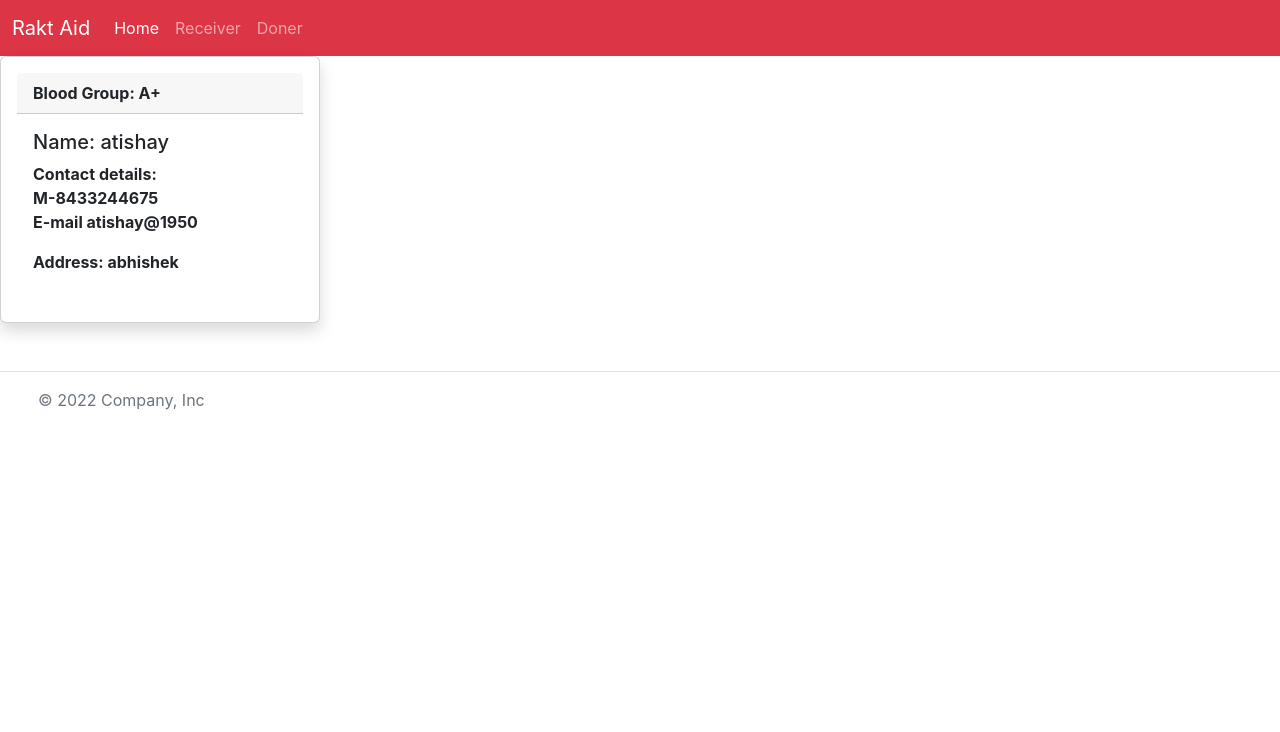
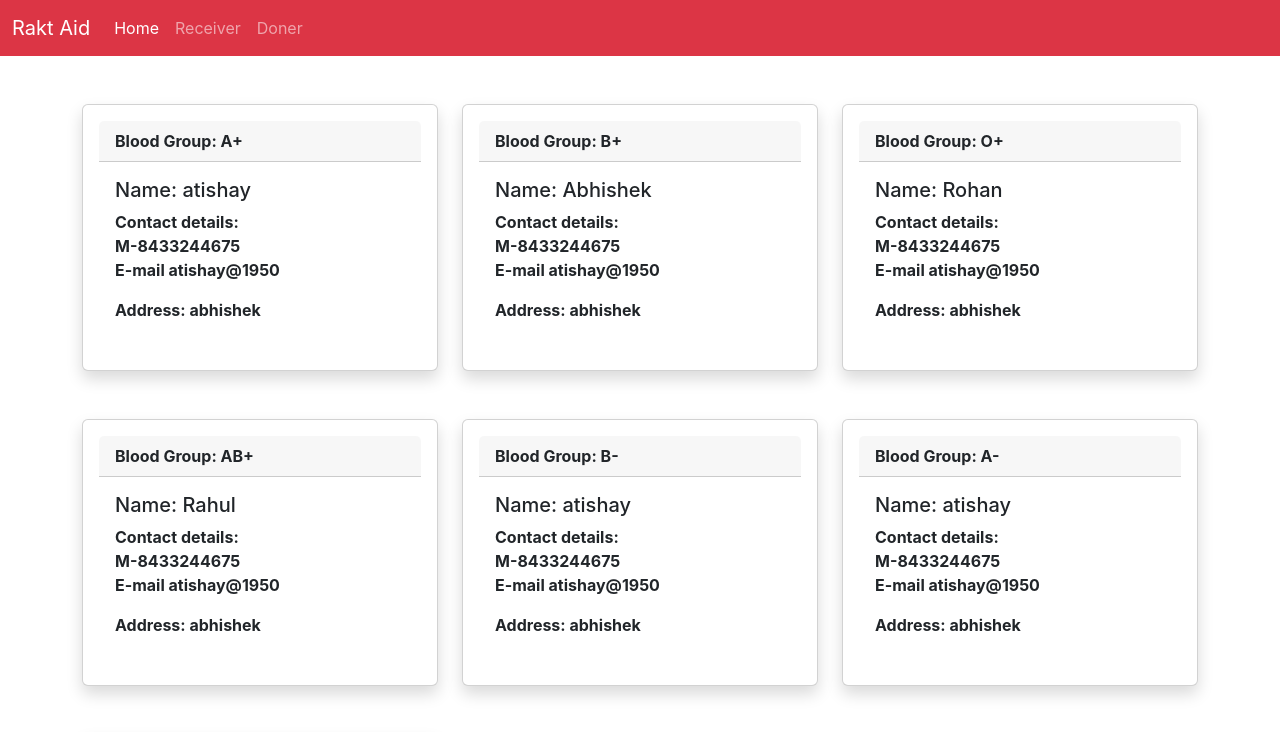
Before and after one commit to abhiyadav2345/Rakt-Aid, a React (Create React App) app: page /Home in a window 1280 px wide. Shown: the top 732 px of the page. Built offline with nearby package versions, Linux system fonts and the light colour scheme.

Commit message:
Card Listed

```diff
--- a/src/components/Card.js
+++ b/src/components/Card.js
@@ -3,7 +3,7 @@ import React from "react";
 export default function Card(props) {
   return (
     <>
-      <div className="card border-card-block col-sm-3 mb-3 shadow p-3 mb-5 bg-white rounded">
+      <div className="card border-card-block mb-3 shadow p-3 mb-5 bg-white rounded">
         <div className="card-header">
           {" "}
           <b>Blood Group: {props.bGroup}</b>
--- a/src/components/Home.js
+++ b/src/components/Home.js
@@ -2,12 +2,24 @@ import React from "react";
 import Cards from "./Card"
 import css from "./Home.css";
 import { Link } from "react-router-dom";
+import  { data } from "./Receiver";
 
 export default function Home() {
   return (
     <>
 
-      <Cards bGroup="A+" name="atishay" email="atishay@1950" contect="8433244675" address="abhishek"/>
+      <div className="container my-5">
+        <div className="row">
+          <div className="col-4"><Cards bGroup="A+" name="atishay" email="atishay@1950" contect="8433244675" address="abhishek"/></div>
+          <div className="col-4"><Cards bGroup="B+" name="Abhishek" email="atishay@1950" contect="8433244675" address="abhishek"/></div>
+          <div className="col-4"><Cards bGroup="O+" name="Rohan" email="atishay@1950" contect="8433244675" address="abhishek"/></div>
+          <div className="col-4"><Cards bGroup="AB+" name="Rahul" email="atishay@1950" contect="8433244675" address="abhishek"/></div>
+          <div className="col-4"><Cards bGroup="B-" name="atishay" email="atishay@1950" contect="8433244675" address="abhishek"/></div>
+          <div className="col-4"><Cards bGroup="A-" name="atishay" email="atishay@1950" contect="8433244675" address="abhishek"/></div>
+          <div className="col-4"><Cards bGroup="AB-" name="atishay" email="atishay@1950" contect="8433244675" address="abhishek"/></div>
+        </div>
+      </div>
+
       {/* <section class="hero-banner bg-light py-5">
         <div class="container">
           <div class="row row align-items-center">
--- a/src/components/Receiver.js
+++ b/src/components/Receiver.js
@@ -1,4 +1,6 @@
 import React, { useState } from "react";
+
+
 
 export default function Receiver() {
 
@@ -273,3 +275,5 @@ export default function Receiver() {
     </>
   );
 }
+
+export var data;
```
